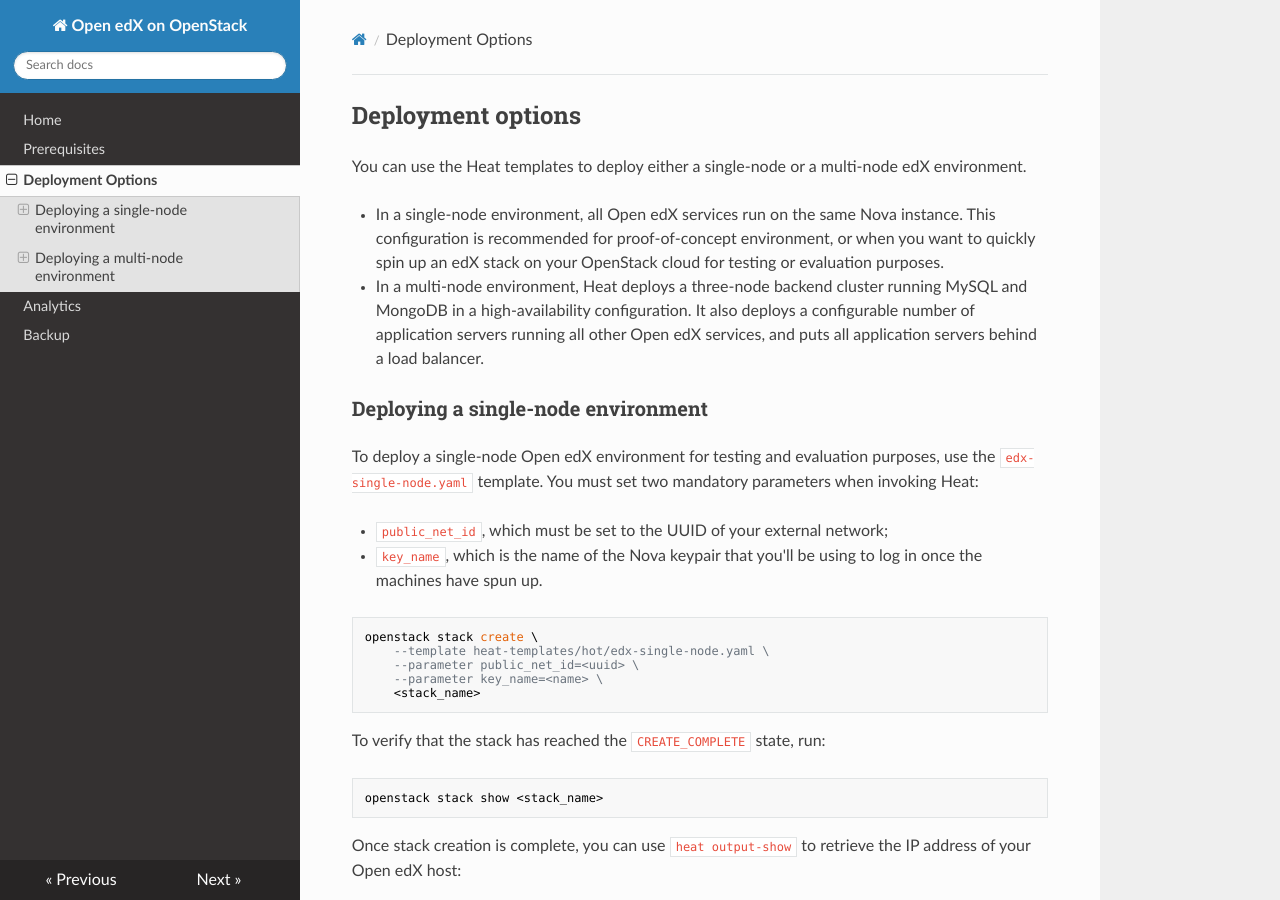
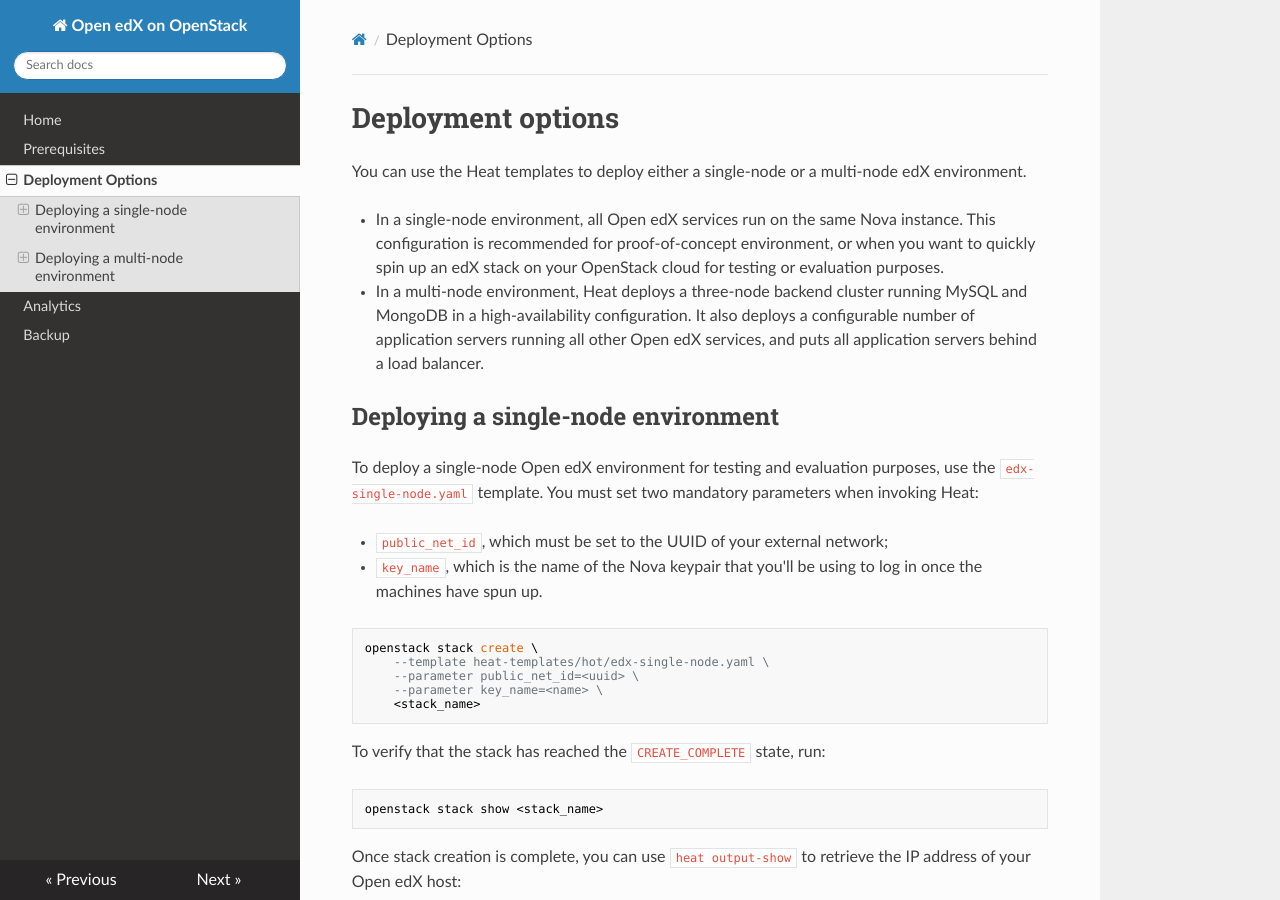
Before and after one commit to arbrandes/openedx-on-openstack, an MkDocs documentation site: the page built from docs/deployment_options.md, in a window 1280 px wide and 900 px high. Built offline with MkDocs 1.6.1, drawn with Linux system fonts in a browser that asks for light colours; nearby versions of some CDN libraries; old or Windows-style settings are respelled for this version of MkDocs.

Commit message:
Promote headings in split-out files

````diff
--- a/docs/deployment_options.md
+++ b/docs/deployment_options.md
@@ -1,4 +1,4 @@
-## Deployment options
+# Deployment options
 
 You can use the Heat templates to deploy either a single-node or a
 multi-node edX environment.
@@ -15,7 +15,7 @@ multi-node edX environment.
   application servers behind a load balancer.
 
 
-### Deploying a single-node environment
+## Deploying a single-node environment
 
 To deploy a single-node Open edX environment for testing and
 evaluation purposes, use the `edx-single-node.yaml` template. You must
@@ -82,7 +82,7 @@ HTTPS URLs, respectively:
 * https://lms.example.com
 * https://studio.example.com
 
-#### Single node with the hastexo XBlock
+### Single node with the hastexo XBlock
 
 If you want to deploy the hastexo XBlock together with Open edX to your single
 node, go back to your installed node and:
@@ -137,7 +137,7 @@ $ ansible-playbook -i ../../edx-configuration-secrets/inventory.ini -c local ope
 ```
 
 
-### Deploying a multi-node environment
+## Deploying a multi-node environment
 
 To deploy a multi-node Open edX environment, use the
 `edx-multi-node.yaml` template. You must set three mandatory
@@ -319,7 +319,7 @@ cd /var/tmp/edx-configuration/playbooks
 ansible-playbook -i ../../edx-configuration-secrets/inventory.py openstack-multi-node.yml --limit app_servers
 ```
 
-#### Multiple nodes with the hastexo XBlock
+### Multiple nodes with the hastexo XBlock
 
 If you want to deploy the hastexo XBlock together with Open edX to your multi
 node cluster, go back to your deploy node and:
@@ -370,7 +370,7 @@ $ vim openstack-multi-node.yaml
 $ ansible-playbook -i ../../edx-configuration-secrets/inventory.py openstack-multi-node.yml --limit app_servers
 ```
 
-#### Working with app server master images
+### Working with app server master images
 
 If you have more than just a few app servers, maintaining them directly with
 ansible is very inefficient.  To solve this, an `edx-app-master.yaml` template
@@ -382,7 +382,7 @@ request it to be created by the the existing stack, or you you can use the
 `edx-app-master.yaml` template directly.
 
 
-##### Requesting a new app master
+#### Requesting a new app master
 
 To request the existing stack to create a new app master server, invoke:
 
@@ -436,7 +436,7 @@ openstack stack update \
 ```
 
 
-##### Using `edx-app-master.yaml` directly
+#### Using `edx-app-master.yaml` directly
 
 To use the `edx-app-master.yaml` template directly, you must set a few
 mandatory parameters when invoking Heat:
````
Also changed, not shown: docs/analytics.md (+1 -1 lines), docs/backup.md (+2 -2 lines).
